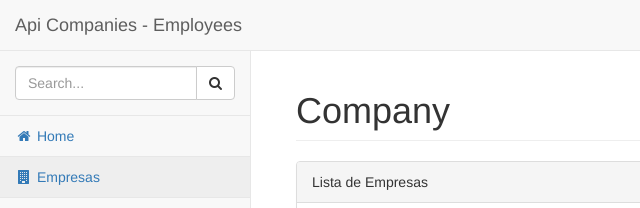
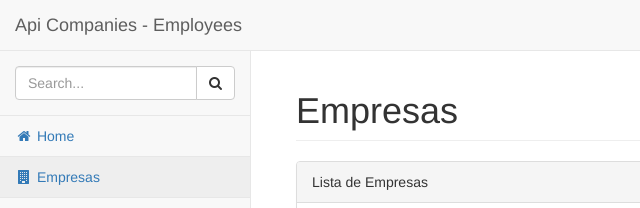
Before and after one commit to ahernand53/api-cosumida-js-jquery-ajax, a website: page pages/company.html in a window 1280 px wide. Shown: the top 208 px of the page, 0-640 px from the left. Drawn offline with Linux system fonts and the light colour scheme; no server answers.

Commit message:
configurando

```diff
--- a/pages/company.html
+++ b/pages/company.html
@@ -110,7 +110,7 @@
         <div class="container-fluid">
             <div class="row">
                 <div class="col-lg-12">
-                    <h1 class="page-header">Company</h1>
+                    <h1 class="page-header">Empresas</h1>
                 </div>
                 <!-- /.col-lg-12 -->
             </div>
```
